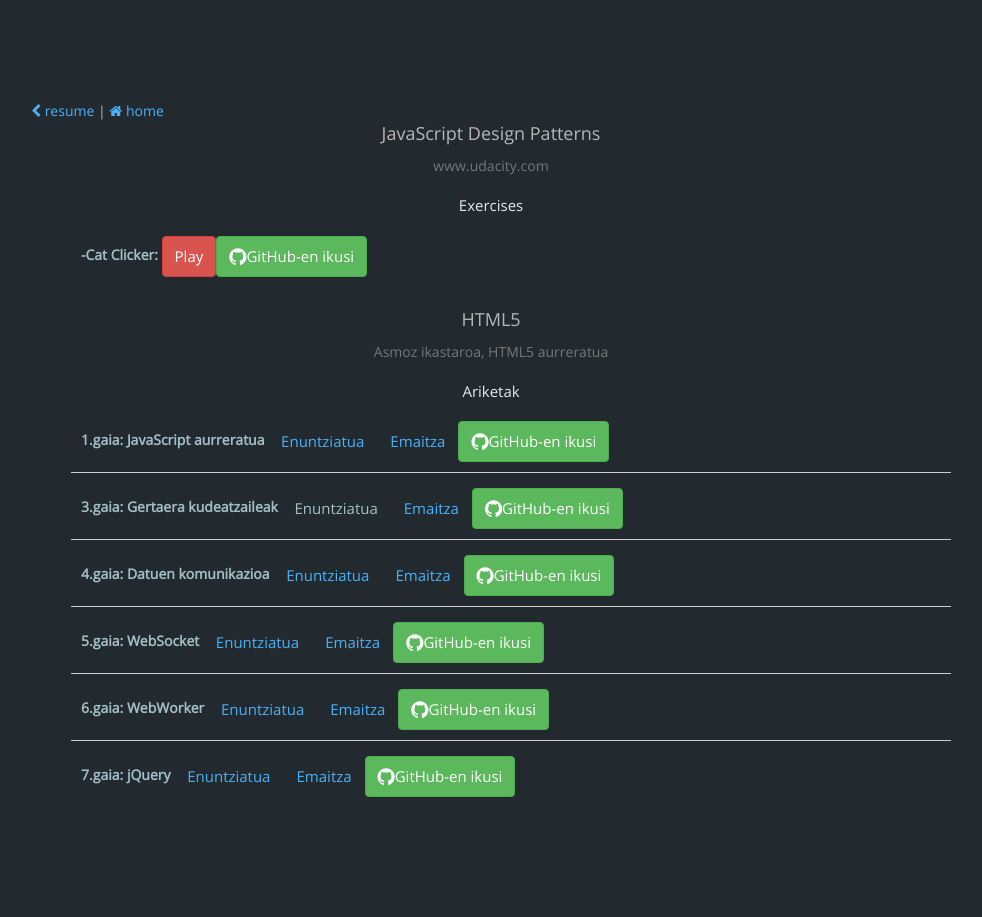
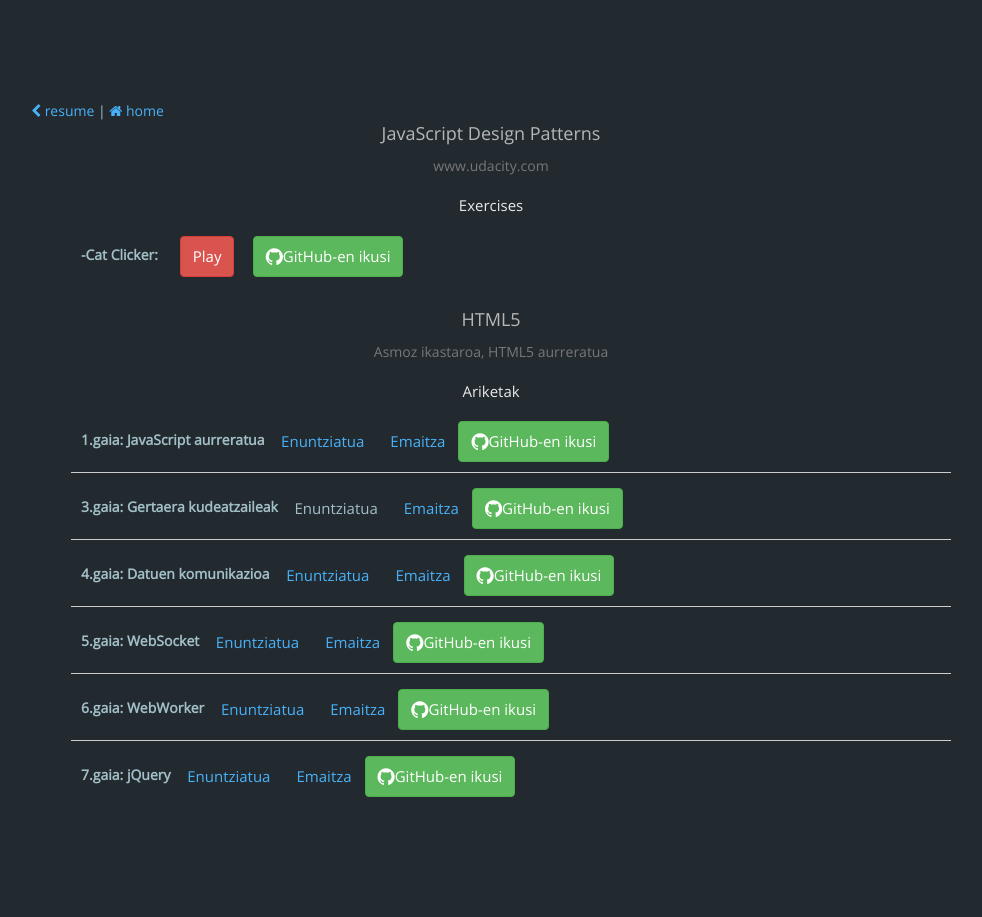
Before and after one commit to Bingentzio/bingentzio.github.io, a Jekyll site: the page built from code.html, in a window 1280 px wide. Shown: the whole page, without its empty margins (149-1131 px from the left). Built offline with Jekyll 4.4.1, drawn with Linux system fonts in a browser that asks for light colours; nearby versions of some CDN libraries; comment, search, counter and statistics services are not loaded.

Commit message:
aldaketak

```diff
--- a/code.html
+++ b/code.html
@@ -13,7 +13,7 @@
 </div>
 <div>
   <ul id="gaia">
-    <li id="gaia"><ul id="menu"><b>-Cat Clicker: </b></li><li><a class="btn btn-danger"href="/kodea/JavaScript_Design_Patterns/exercise1/CatClicker.html" target="_blank">Play</a></li><li><a href="https://github.com/Bingentzio/bingentzio.github.io/tree/master/kodea/JavaScript_Design_Patterns/exercise1" target="_blank" class="btn btn-success"><i class="fa fa-github fa-lg"></i>GitHub-en ikusi</a></li></ul></li>
+    <li id="gaia"><ul id="menu"><b>-Cat Clicker: </b>&nbsp;&nbsp;&nbsp;&nbsp;&nbsp;</li><li><a class="btn btn-danger"href="/kodea/JavaScript_Design_Patterns/exercise1/CatClicker.html" target="_blank">Play</a></li>&nbsp;&nbsp;&nbsp;&nbsp;&nbsp;<li><a href="https://github.com/Bingentzio/bingentzio.github.io/tree/master/kodea/JavaScript_Design_Patterns/exercise1" target="_blank" class="btn btn-success"><i class="fa fa-github fa-lg"></i>GitHub-en ikusi</a></li></ul></li>
     </ul>
 </div>
 <div class="text-center">
```
